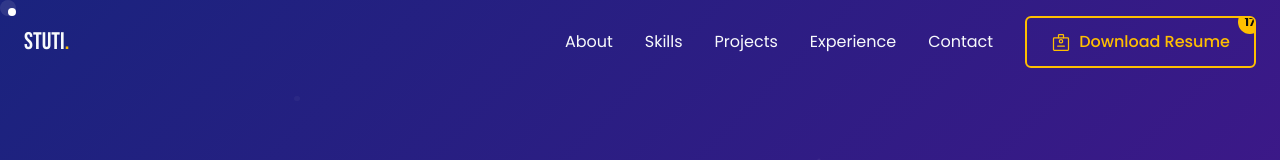
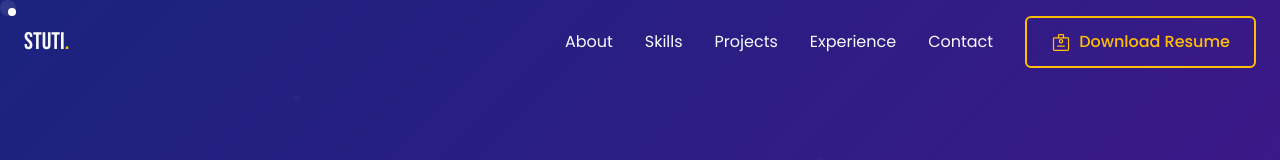
Before and after one commit to YourGrowthMantra/stuti-dutta-loves-code, a React (Vite) app: page / in a window 1280 px wide. Shown: the top 160 px of the page. Built offline with nearby package versions, Linux system fonts and the light colour scheme.

Commit message:
fix: Update download functionality and counter display

```diff
--- a/src/App.tsx
+++ b/src/App.tsx
@@ -8,8 +8,10 @@ import "./App.css";
 import { motion, AnimatePresence } from "framer-motion";
 import { CustomCursor } from "./components/CustomCursor";
 import { pageTransition } from "./lib/animations";
+import { DownloadCountProvider } from "./components/DownloadButton";
 
 const App = () => (
+  <DownloadCountProvider>
     <TooltipProvider>
       <Toaster />
       <Sonner />
@@ -29,6 +31,7 @@ const App = () => (
         </motion.div>
       </AnimatePresence>
     </TooltipProvider>
+  </DownloadCountProvider>
 );
 
 export default App;
--- a/src/components/DownloadButton.tsx
+++ b/src/components/DownloadButton.tsx
@@ -1,5 +1,87 @@
 import { motion } from "framer-motion";
-import { useState } from "react";
+import { useState, createContext, useContext, useEffect } from "react";
+
+// Create a context for the download count
+const DownloadCountContext = createContext<{
+  count: number;
+  increment: () => void;
+}>({ count: 17, increment: () => {} });
+
+// Provider component
+export const DownloadCountProvider = ({ children }: { children: React.ReactNode }) => {
+  const [count, setCount] = useState(() => {
+    // Try to get the count from localStorage
+    const saved = localStorage.getItem('downloadCount');
+    return saved ? parseInt(saved, 10) : 17;
+  });
+
+  const increment = () => {
+    const newCount = count + 1;
+    setCount(newCount);
+    localStorage.setItem('downloadCount', newCount.toString());
+  };
+
+  return (
+    <DownloadCountContext.Provider value={{ count, increment }}>
+      {children}
+    </DownloadCountContext.Provider>
+  );
+};
+
+interface DownloadButtonProps {
+  showCounter?: boolean;
+  className?: string;
+}
+
+export const DownloadButton = ({ showCounter = false, className = "" }: DownloadButtonProps) => {
+  const { count, increment } = useContext(DownloadCountContext);
+  const [isAnimating, setIsAnimating] = useState(false);
+
+  const handleDownload = async () => {
+    try {
+      // Increment the counter with animation
+      setIsAnimating(true);
+      increment();
+
+      // Create a temporary link element
+      const link = document.createElement('a');
+      link.href = '/StutiDutta.pdf';  // Updated to match the actual filename
+      link.download = 'StutiDutta_Resume.pdf';
+      document.body.appendChild(link);
+      link.click();
+      document.body.removeChild(link);
+
+      // Reset animation state after a delay
+      setTimeout(() => setIsAnimating(false), 1000);
+    } catch (error) {
+      console.error('Error downloading resume:', error);
+    }
+  };
+
+  return (
+    <motion.button
+      onClick={handleDownload}
+      className={`btn-outline flex items-center gap-2 group relative overflow-hidden ${className}`}
+      whileHover={{ scale: 1.02 }}
+      whileTap={{ scale: 0.98 }}
+    >
+      <ResumeIcon />
+      Download Resume
+      {showCounter && (
+        <motion.span
+          className="absolute -right-2 -top-2 bg-accent text-accent-foreground text-xs font-bold rounded-full w-6 h-6 flex items-center justify-center"
+          animate={{
+            scale: isAnimating ? [1, 1.2, 1] : 1,
+            rotate: isAnimating ? [0, 10, -10, 0] : 0,
+          }}
+          transition={{ duration: 0.5 }}
+        >
+          {count}
+        </motion.span>
+      )}
+    </motion.button>
+  );
+};
 
 const ResumeIcon = () => (
   <svg
@@ -36,56 +118,3 @@ const ResumeIcon = () => (
     />
   </svg>
 );
-
-interface DownloadButtonProps {
-  initialCount?: number;
-  resumeUrl: string;
-}
-
-export const DownloadButton = ({ initialCount = 17, resumeUrl }: DownloadButtonProps) => {
-  const [downloadCount, setDownloadCount] = useState(initialCount);
-  const [isAnimating, setIsAnimating] = useState(false);
-
-  const handleDownload = async () => {
-    try {
-      // Increment the counter with animation
-      setIsAnimating(true);
-      setDownloadCount(prev => prev + 1);
-
-      // Create a temporary link element
-      const link = document.createElement('a');
-      link.href = resumeUrl;
-      link.download = 'Stuti_Dutta_Resume.pdf';
-      document.body.appendChild(link);
-      link.click();
-      document.body.removeChild(link);
-
-      // Reset animation state after a delay
-      setTimeout(() => setIsAnimating(false), 1000);
-    } catch (error) {
-      console.error('Error downloading resume:', error);
-    }
-  };
-
-  return (
-    <motion.button
-      onClick={handleDownload}
-      className="btn-outline w-full sm:w-auto flex items-center gap-2 group relative overflow-hidden"
-      whileHover={{ scale: 1.02 }}
-      whileTap={{ scale: 0.98 }}
-    >
-      <ResumeIcon />
-      Download Resume
-      <motion.span
-        className="absolute -right-2 -top-2 bg-accent text-accent-foreground text-xs font-bold rounded-full w-6 h-6 flex items-center justify-center"
-        animate={{
-          scale: isAnimating ? [1, 1.2, 1] : 1,
-          rotate: isAnimating ? [0, 10, -10, 0] : 0,
-        }}
-        transition={{ duration: 0.5 }}
-      >
-        {downloadCount}
-      </motion.span>
-    </motion.button>
-  );
-};
--- a/src/components/HeroSection.tsx
+++ b/src/components/HeroSection.tsx
@@ -73,7 +73,7 @@ const HeroSection = () => {
             <a href="#projects" className="btn-primary w-full sm:w-auto">
               Explore My Work
             </a>
-            <DownloadButton resumeUrl="/resume.pdf" />
+            <DownloadButton showCounter={true} className="w-full sm:w-auto" />
           </div>
         </div>
       </div>
--- a/src/components/Navbar.tsx
+++ b/src/components/Navbar.tsx
@@ -36,7 +36,7 @@ const Navbar = () => {
               <li><a href="#projects" className="nav-link text-foreground hover:text-accent transition-colors">Projects</a></li>
               <li><a href="#experience" className="nav-link text-foreground hover:text-accent transition-colors">Experience</a></li>
               <li><a href="#contact" className="nav-link text-foreground hover:text-accent transition-colors">Contact</a></li>
-              <li><DownloadButton resumeUrl="/resume.pdf" initialCount={17} /></li>
+              <li><DownloadButton showCounter={false} /></li>
             </ul>
           </nav>
 
@@ -58,7 +58,7 @@ const Navbar = () => {
             <li><a href="#projects" className="text-xl text-foreground hover:text-accent" onClick={toggleMenu}>Projects</a></li>
             <li><a href="#experience" className="text-xl text-foreground hover:text-accent" onClick={toggleMenu}>Experience</a></li>
             <li><a href="#contact" className="text-xl text-foreground hover:text-accent" onClick={toggleMenu}>Contact</a></li>
-            <li><DownloadButton resumeUrl="/resume.pdf" initialCount={17} /></li>
+            <li><DownloadButton showCounter={false} className="w-full" /></li>
           </ul>
         </nav>
       </div>
```
Lines whose indentation alone changed are shown as unchanged.
